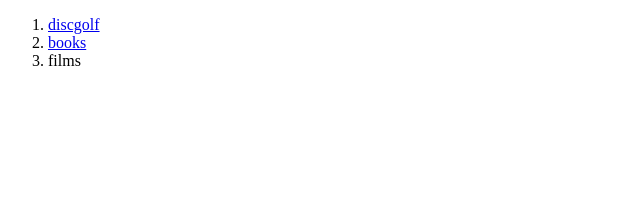
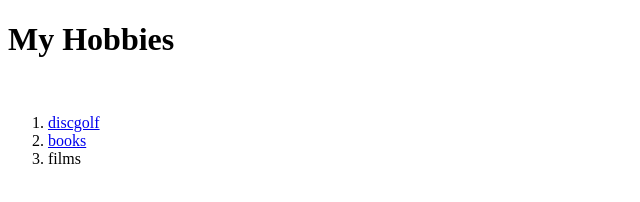
Before and after one commit to mugras/CV, a plain HTML site: page hobbies.html in a window 1280 px wide. Shown: the whole page, without its empty margins (0-640 px from the left). Drawn offline with Linux system fonts and the light colour scheme.

Commit message:
added heading

```diff
--- a/hobbies.html
+++ b/hobbies.html
@@ -4,6 +4,7 @@
     <title>My Hobbies</title>
 </head>
 <body>
+    <h1>My Hobbies</h1><br>
     <ol>
         <li><a href="https://discgolfmetrix.com/player/70610">discgolf</a></li>
         <li><a href="https://www.goodreads.com/user/show/17685984-siiri">books</a></li>
```
